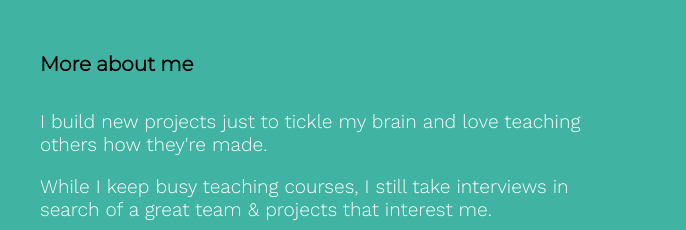
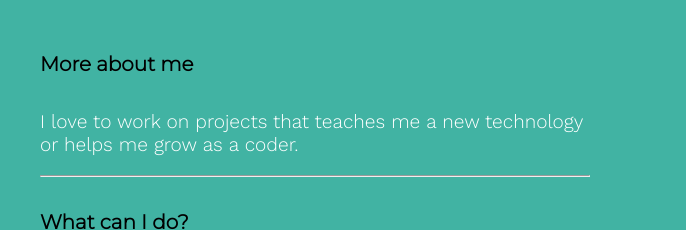
Before and after one commit to mrao2/Website, a plain HTML site: page index.html in a window 1280 px wide. Shown: the part 722-952 px from the top of the page, 0-686 px from the left. Drawn offline with nearby package versions, Linux system fonts and the light colour scheme.

Commit message:
bug fixes

```diff
--- a/index.html
+++ b/index.html
@@ -69,13 +69,14 @@
                 <div class="about-wrapper">
                     <div class="about-me">
                         <h5>More about me</h5>
-                        <p>I build new projects just to tickle my brain and love teaching others how they're made.</p>
-                        <p>While I keep busy teaching courses, I still take interviews in search of a great team & projects that interest me.</p>
+                        <p>I love to work on projects that teaches me a new technology or helps me grow as a coder. </p>
+
+
 
                         <hr>
 
                         <h5>What can I do?</h5>
-                        <p>Fullstack Web development primarily with React and NodeJS/Python. <a target="_blank" href="resume.pdf">Download Resume</a></p>
+                        <p>Fullstack Web development primarily with React and NodeJS/Python. <a target="_blank" href="Resume 2020.pdf">Download Resume</a></p>
 
                         <div id="skills">
                             <ul>
```
Also changed, not shown: 1 other file.
